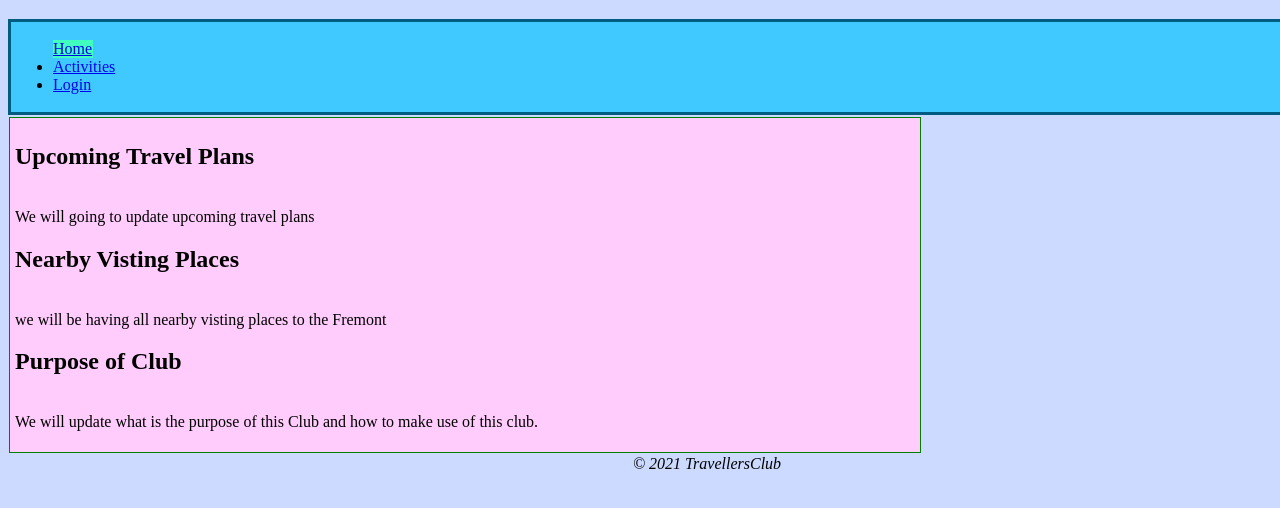
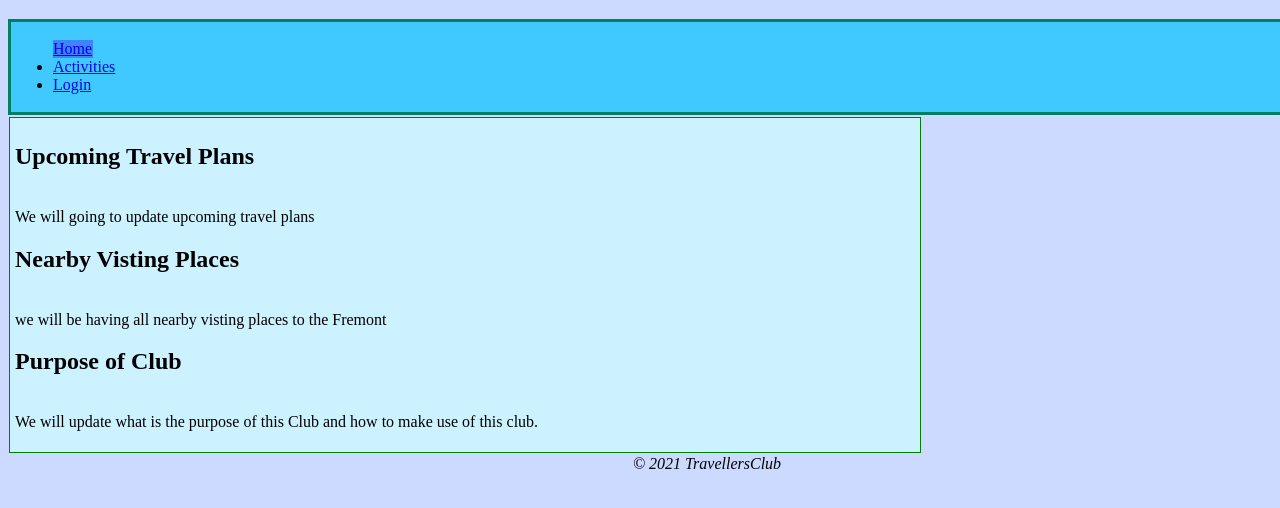
Before and after one commit to mohandand/assignment-practice, a plain HTML site: page index.html in a window 1280 px wide. Shown: the part 68-576 px from the top of the page. Drawn offline with Linux system fonts and the light colour scheme.

Commit message:
Changed CSS file

```diff
--- a/club.css
+++ b/club.css
@@ -11,12 +11,12 @@ body {
 nav {
         background-color: rgb(64, 201, 255);
         width: max-width;
-        border: 3px solid rgb(0, 92, 128);
+        border: 3px solid rgb(0, 128, 96);
         padding: 2px;
         margin: 1px;
        }
 main {
-        background-color: rgb(255, 204, 252);
+        background-color: rgb(204, 241, 255);
         width: 900px;
         border: 1px solid green;
         padding: 5px;
@@ -27,7 +27,7 @@ footer {
         font-style: italic;
       }
 .active{
-        background-color: rgb(64, 255, 191);
+        background-color: rgb(64, 131, 255);
         list-style-type: none;
         width: 40px;
         }
```
